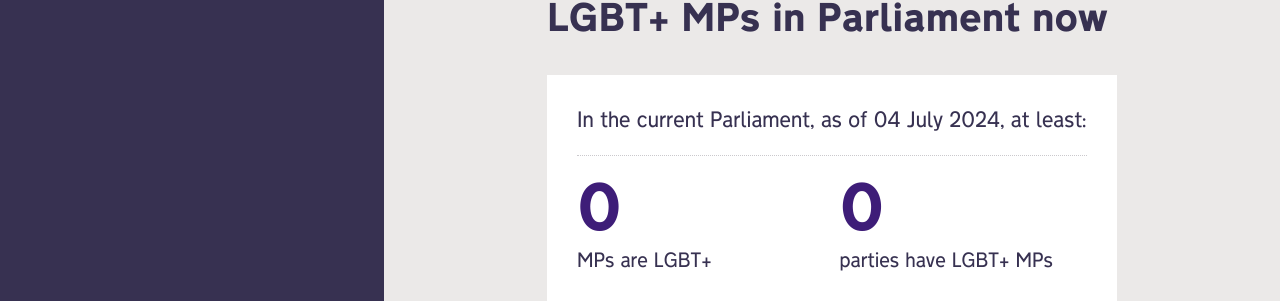
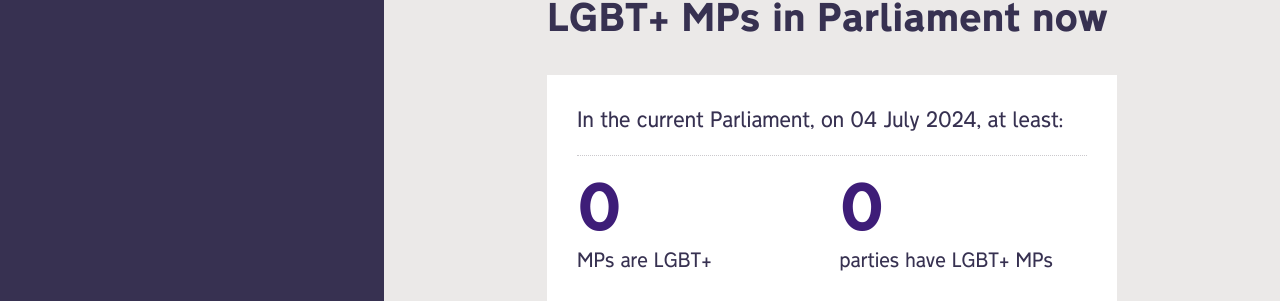
Before and after one commit to johnpeart/lgbt-mp, a Jekyll site: the page built from index.md, in a window 1280 px wide. Shown: the part 280-581 px from the top of the page. Built offline with Jekyll 4.4.1, drawn with Linux system fonts in a browser that asks for light colours.

Commit message:
Amend text

```diff
--- a/_includes/components/data.html
+++ b/_includes/components/data.html
@@ -76,11 +76,11 @@
 
     <div class="summary-data">
         {% if parliamentEndDate == "null" and parliamentStartDate == "null" %}
-        <p class="lead">In the current Parliament, as of {{ now | date: "%d %B %Y" }}, at least:</p>
+        <p class="lead">In the current Parliament, on {{ now | date: "%d %B %Y" }}, at least:</p>
         {% elsif page.start-date %}
         <p class="lead">For the Parliament that started on <strong>{{ page.start-date | date: "%d %B %Y" }}</strong>, at least:</p>
         {% elsif page.end-date %}
-        <p class="lead">For the Parliament that ended on {{ page.end-date | date: "%d %B %Y" }}, at least:</p>
+        <p class="lead">For this Parliament, on {{ page.end-date | date: "%d %B %Y" }} when Parliament dissolved, at least:</p>
         {% endif %}
 
         <div class="summary-block">
@@ -102,7 +102,9 @@
 		<p><a href="/historic">View data from previous time periods and Parliaments</a></p>
 		{% endif %}
         {% if parliamentEndDate != "null" or parliamentStartDate != "null" %}
-        <p class="note">This dataset shows MPs who are known to be LGBT+ today. The MPs referenced might not have been known to be LGBT+ at the time this Parliament took place.</p>
+        <p class="note">This dataset shows MPs who are known to be LGBT+ today. The MPs referenced might not have been known to be LGBT+ at the time this Parliament took place.
+        <br/><br/>
+        MPs that were elected through by-elections or that resigned during the Parliament may not be included on this page. <a href="https://github.com/johnpeart/lgbt-mp/blob/main/_data/members.csv" title="View the dataset in CSV format on Github">A full dataset is available in CSV format on Github.</a></p>
         {% endif %}
 
     </div>
```
